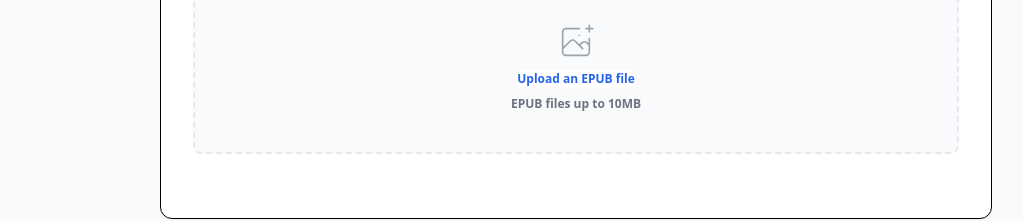
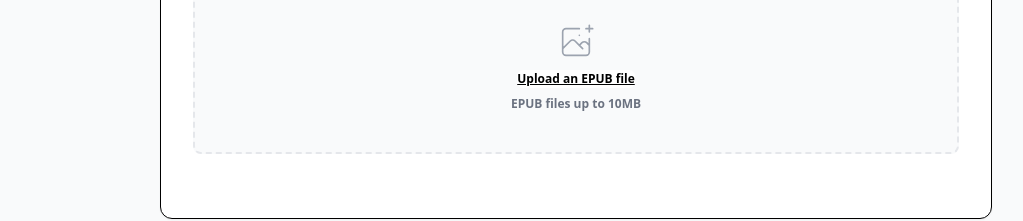
Before and after one commit to elia-orsini/readu, a Next.js app: page /upload in a window 1280 px wide. Shown: the part 282-503 px from the top of the page, without its empty margins (64-1087 px from the left). Built offline with nearby package versions, Linux system fonts and the light colour scheme.

Commit message:
style: upload text

```diff
--- a/src/components/file-upload/UploadComponent.tsx
+++ b/src/components/file-upload/UploadComponent.tsx
@@ -30,7 +30,7 @@ export default function UploadComponent({
           <div className="flex justify-center text-sm text-gray-600">
             <label
               htmlFor="file-upload"
-              className="relative cursor-pointer rounded-md bg-white font-medium text-blue-600 focus-within:outline-none hover:text-blue-500"
+              className="relative cursor-pointer rounded-md bg-white font-bold text-black underline focus-within:outline-none"
             >
               <span>Upload an EPUB file</span>
               <input
```
